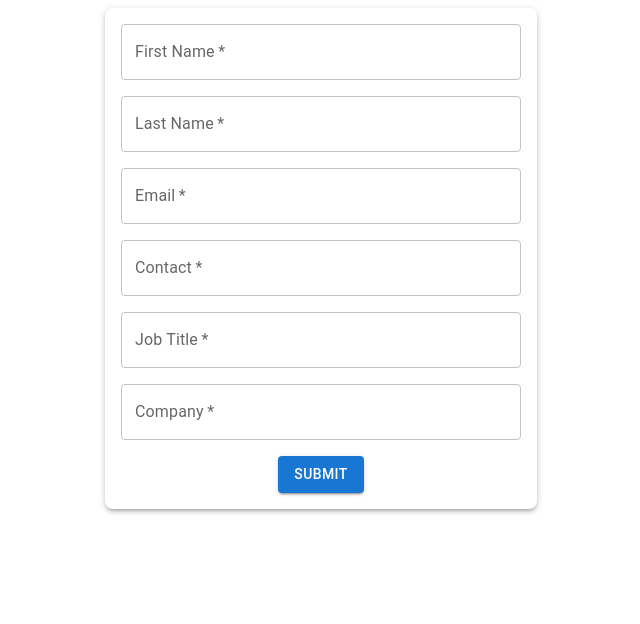
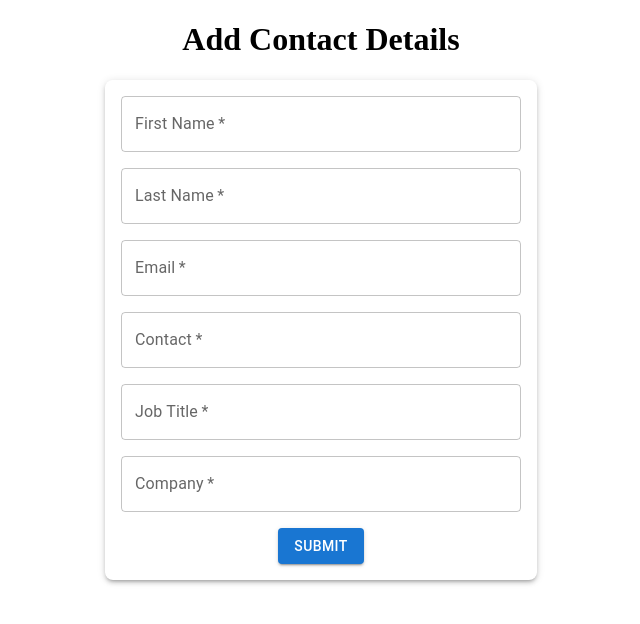
Before and after one commit to hindu-muppala/Erino, a React (Create React App) app in the folder fontend/crm/: page /form in a window 1280 px wide. Shown: the top 624 px of the page, without its empty margins (319-959 px from the left). Built offline with nearby package versions, Linux system fonts and the light colour scheme.

Commit message:
intial 2

```diff
--- a/fontend/crm/src/components/form.js
+++ b/fontend/crm/src/components/form.js
@@ -41,6 +41,8 @@ const Form = () => {
   };
 
   return (
+    <>
+      <h1 style={{ textAlign: "center" }}>Add Contact Details</h1>
     <Box
       component="form"
       onSubmit={handleSubmit}
@@ -113,6 +115,7 @@ const Form = () => {
         Submit
       </Button>
     </Box>
+    </>
   );
 };
 
--- a/fontend/crm/src/pages/contactPage.js
+++ b/fontend/crm/src/pages/contactPage.js
@@ -46,7 +46,7 @@ const ContactPage = () => {
 
    return (
    <div>
-    <h1> Contacts </h1>
+    <h1 style={{ textAlign: "center" }}> Contacts Details </h1>
    <ContactTable contacts={contacts} onDelete ={handleDelete} onUpdate={handleEdit}/>
    </div>
    )
```
